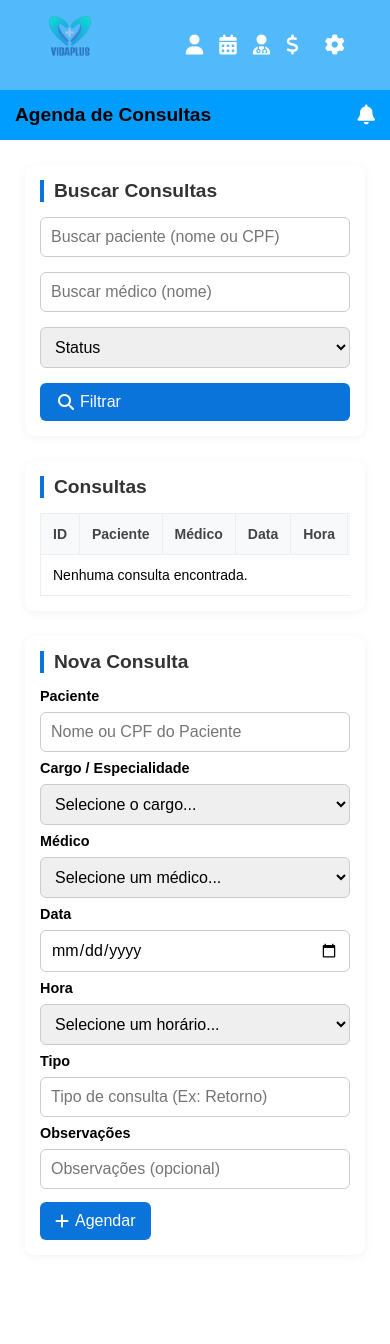
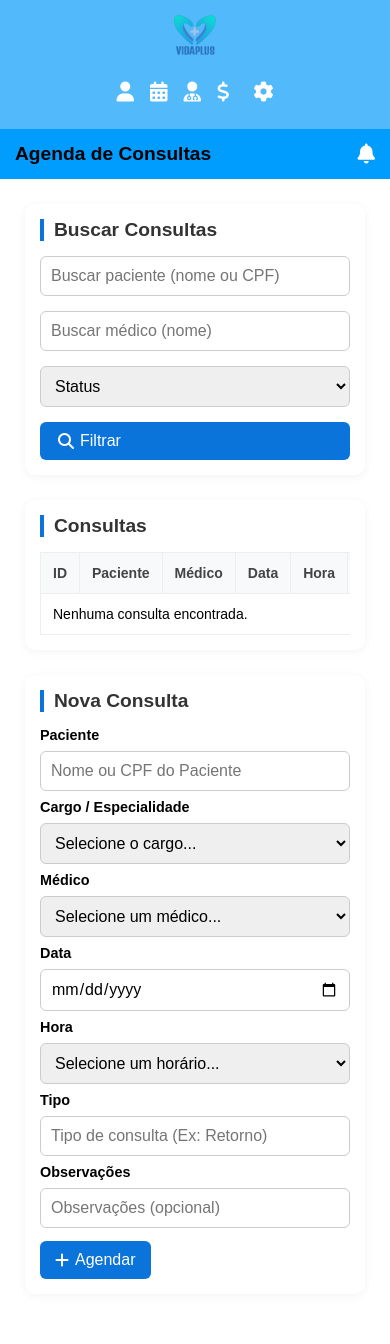
Before and after one commit to Jonas-Sn/Trabalho-Final, a Flask app: page /agendaadmin in a window 390 px wide. Before the commit the page ends 1240 px from the top, so only its background shows below. Run offline with Flask 3, Linux system fonts and the light colour scheme; data comes from the database, SQL or seed files in the repository; data that the repository does not hold is empty.

Commit message:
Adicionando a versao adaptavel das agendas.

```diff
--- a/static/styledash.css
+++ b/static/styledash.css
@@ -177,54 +177,53 @@ body {
 
 @media (max-width: 768px) {
 
-  /* TIRA O FLEX DO BODY NO MOBILE */
+  /* body em COLUNA (sidebar em cima, conteúdo abaixo) */
   body {
-    display: block !important;
-    min-height: auto;
-    overflow-x: hidden;
+    flex-direction: column;
   }
 
-  /* Sidebar vira barra superior simples */
+  /* Sidebar: vira uma “faixa” no topo, com logo em cima e ícones embaixo */
   .sidebar {
-    position: static !important;
-    z-index: auto;
+    position: relative;
     width: 100%;
-    height: auto !important;
-    display: flex;
-    flex-direction: row;
+    height: auto;
+    padding: 10px 16px;
+    flex-direction: column;       /* logo em cima, menu embaixo */
     align-items: center;
-    justify-content: space-around;
-    padding: 10px 0;
+    justify-content: center;
+    gap: 6px;
   }
 
-  /* Menu em linha */
+  .sidebar .logo {
+    margin: 0;
+  }
+
+  .sidebar .logo img {
+    display: block;
+  }
+
+  /* Ícones em linha, centralizados */
   .sidebar .menu {
-    display: flex;
     flex-direction: row;
+    justify-content: center;
     align-items: center;
     gap: 16px;
+    width: 100%;
     height: auto;
-    justify-content: center;
   }
 
   .sidebar .config {
     margin-top: 0;
-    margin-left: 10px;
+    margin-left: 8px;
   }
 
-  /* Conteúdo vem logo abaixo da barra */
+  /* Conteúdo ocupa a tela inteira abaixo da barra */
   .main-content {
-    display: block;
     margin-left: 0 !important;
     width: 100%;
-    overflow-y: visible;
   }
 
-  .content {
-    padding: 10px;
-  }
-
-  /* Grids (formulários com várias colunas) viram 1 coluna */
+  /* Grids (formulários com várias colunas) viram uma coluna só */
   .grid {
     grid-template-columns: 1fr !important;
   }
@@ -238,8 +237,11 @@ body {
     -webkit-overflow-scrolling: touch;
   }
 
-  .box,
-  .section-box {
+  .content {
+    padding: 10px;
+  }
+
+  .box, .section-box {
     padding: 15px !important;
   }
 
@@ -247,11 +249,7 @@ body {
     font-size: 1.2rem;
   }
 
-  .btn,
-  button,
-  input,
-  select,
-  textarea {
+  .btn, button, input, select, textarea {
     font-size: 1rem !important;
   }
 
@@ -259,9 +257,7 @@ body {
     flex-direction: column;
   }
 
-  .filters input,
-  .filters select,
-  .filters button {
+  .filters input, .filters select, .filters button {
     width: 100% !important;
   }
 
```
